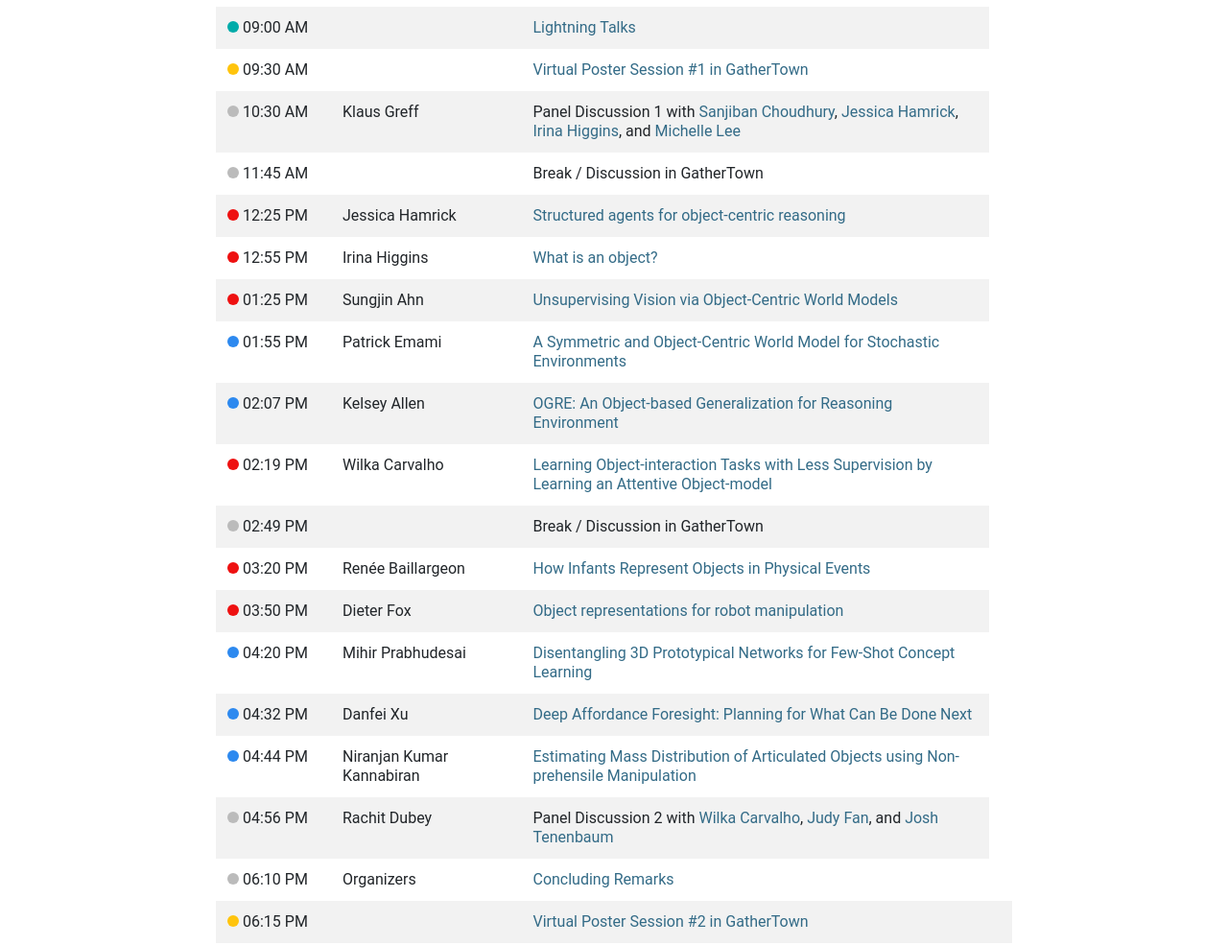
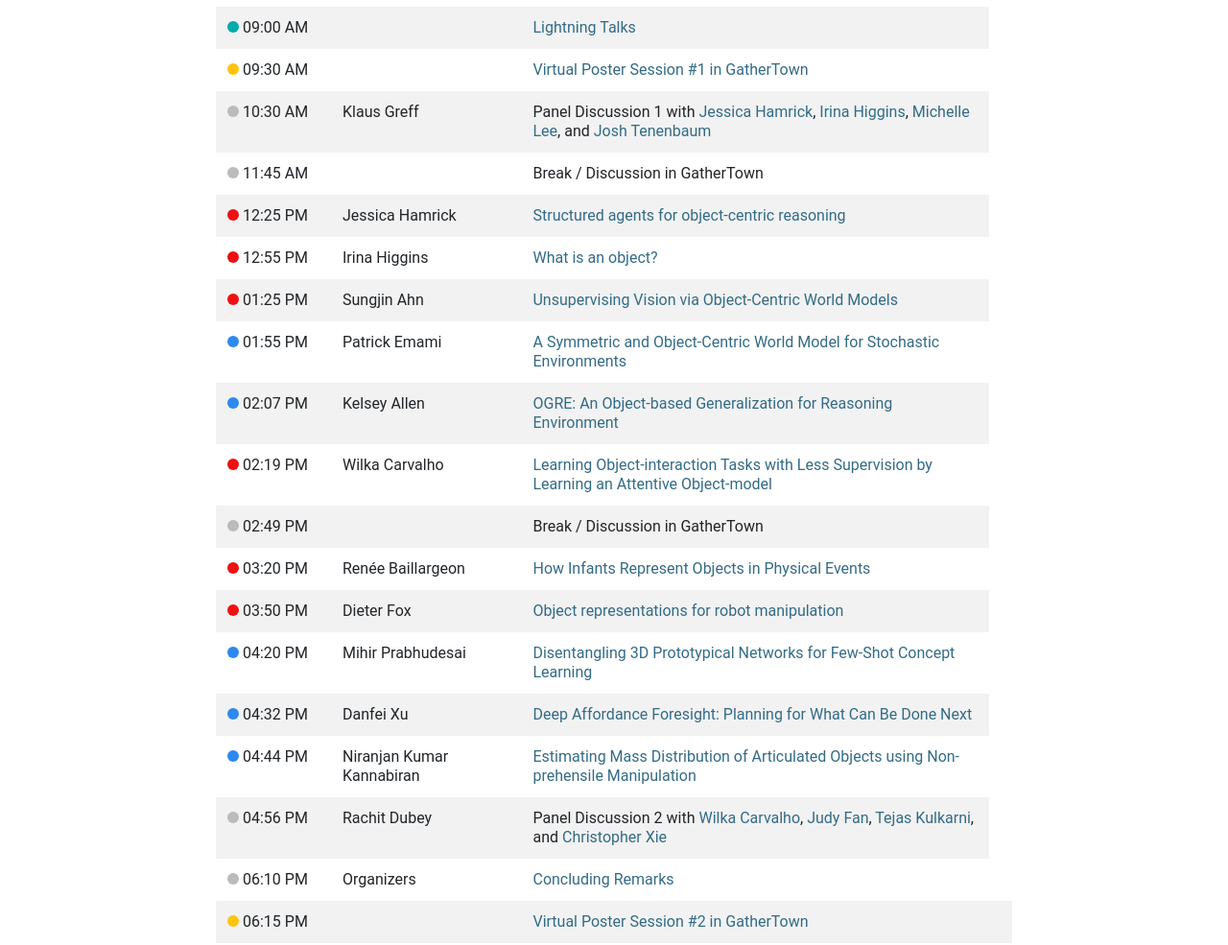
Before and after one commit to orlrworkshop/orlrworkshop.github.io, a Jekyll site: the page built from schedule.html, in a window 1280 px wide. Shown: the part 516-1501 px from the top of the page at 96% size. Built offline with Jekyll 4.4.1, drawn with Linux system fonts in a browser that asks for light colours; nearby versions of some CDN libraries.

Commit message:
finalize panel

```diff
--- a/schedule.html
+++ b/schedule.html
@@ -46,9 +46,8 @@ We will also have two virtual poster sessions take place in gather town. All tim
     <tr>
       <td><span class="dot-other-session"></span> 10:30 AM</td>
       <td> Klaus Greff</td>
-      <td>Panel Discussion 1 with <a href="http://www.sanjibanchoudhury.com/">Sanjiban Choudhury</a>,
-        <a href="./speakers.html">Jessica Hamrick</a>, <a href="./speakers.html">Irina Higgins</a>,
-        and <a href="http://stanford.edu/~mishlee/">Michelle Lee</a></td>
+      <td>Panel Discussion 1 with <a href="./speakers.html">Jessica Hamrick</a>, <a href="./speakers.html">Irina Higgins</a>,
+        <a href="http://stanford.edu/~mishlee/">Michelle Lee</a>, and <a href="http://web.mit.edu/cocosci/josh.html">Josh Tenenbaum</a></td>
     </tr>
     <tr>
       <td><span class="dot-other-session"></span> 11:45 AM</td>
@@ -132,7 +131,8 @@ We will also have two virtual poster sessions take place in gather town. All tim
       <td><span class="dot-other-session"></span> 04:56 PM</td>
       <td> Rachit Dubey</td>
       <td>Panel Discussion 2 with <a href="./speakers.html">Wilka Carvalho</a>,
-        <a href="https://cogtoolslab.github.io/">Judy Fan</a>, and <a href="http://web.mit.edu/cocosci/josh.html">Josh Tenenbaum</a></td>
+        <a href="https://cogtoolslab.github.io/">Judy Fan</a>, <a href="https://tejasdkulkarni.github.io/">Tejas Kulkarni</a>,
+        and <a href="https://chrisdxie.github.io/">Christopher Xie</a></td>
     </tr>
     <tr>
       <td><span class="dot-other-session"></span> 06:10 PM</td>
```
